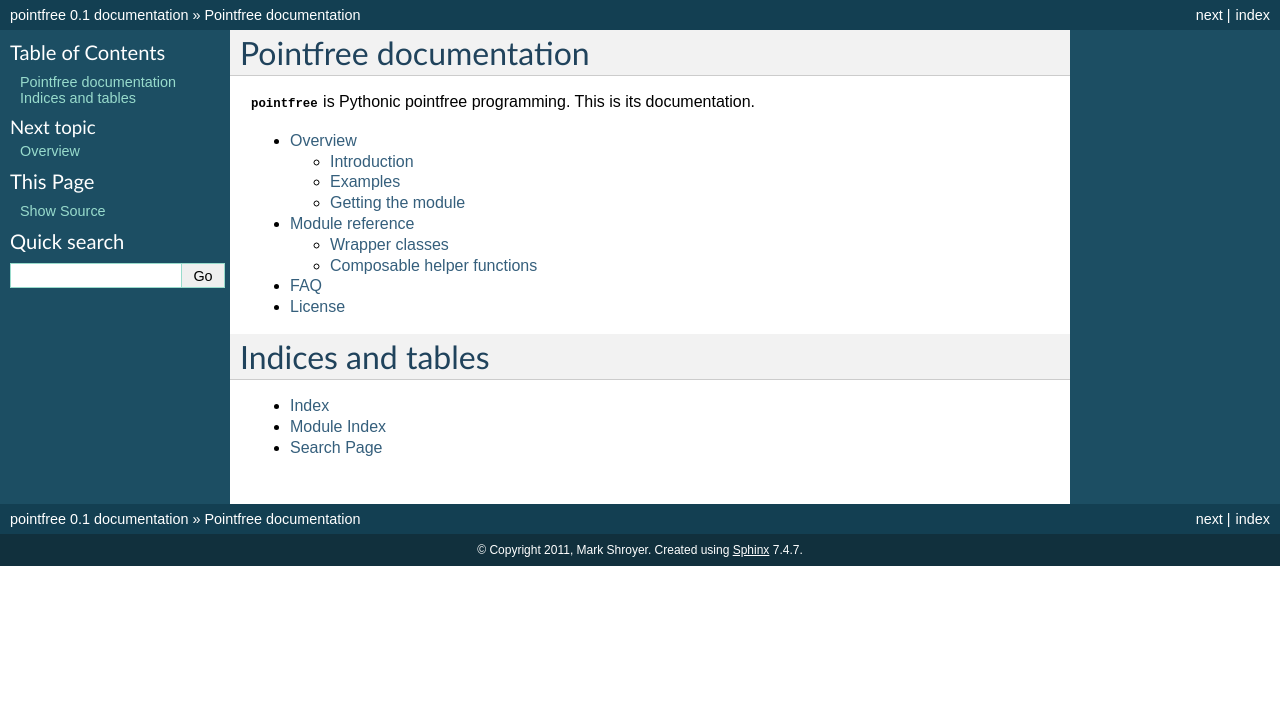
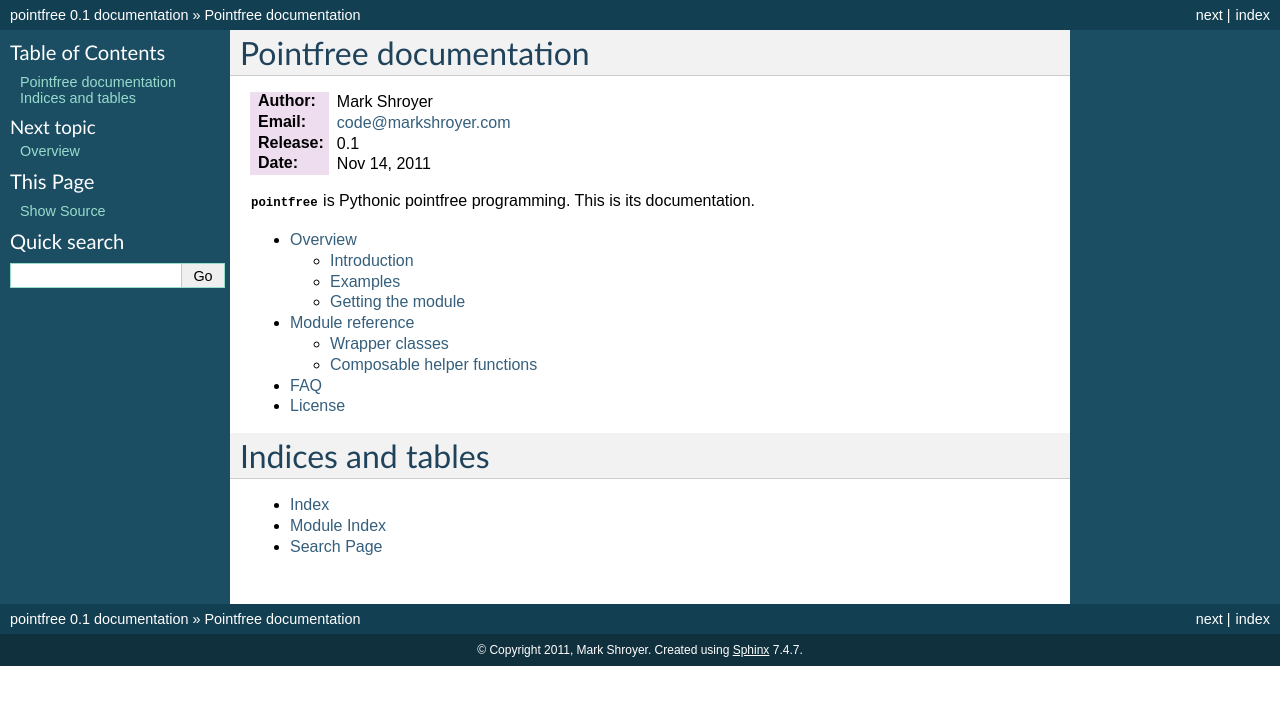
Before and after one commit to mshroyer/pointfree, a Sphinx documentation site: the page built from doc/index.rst, in a window 1280 px wide. Shown: the top 705 px of the page. Built offline with Sphinx 7.4.7, drawn with Linux system fonts in a browser that asks for light colours.

Commit message:
Add revision info to documentation index
Add a revision info block like those shown in the Python documentation at
http://docs.python.org/

```diff
--- a/doc/index.rst
+++ b/doc/index.rst
@@ -5,6 +5,11 @@
 
 Pointfree documentation
 =======================
+
+:Author: Mark Shroyer
+:Email: code@markshroyer.com
+:Release: |version|
+:Date: |today|
 
 :py:mod:`pointfree` is Pythonic pointfree programming.  This is its
 documentation.
@@ -17,6 +22,7 @@
    faq
    license
 
+
 Indices and tables
 ==================
 
```
